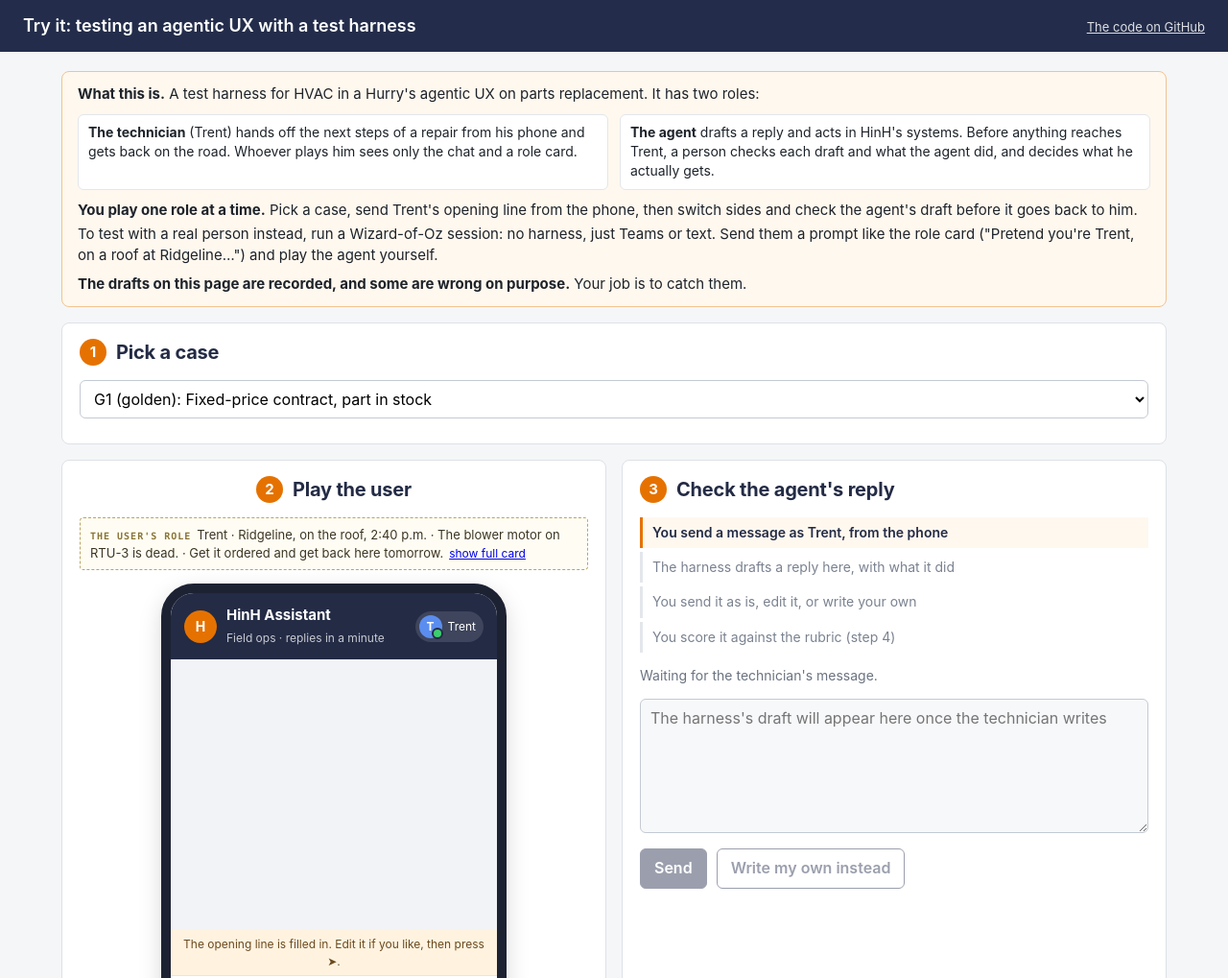
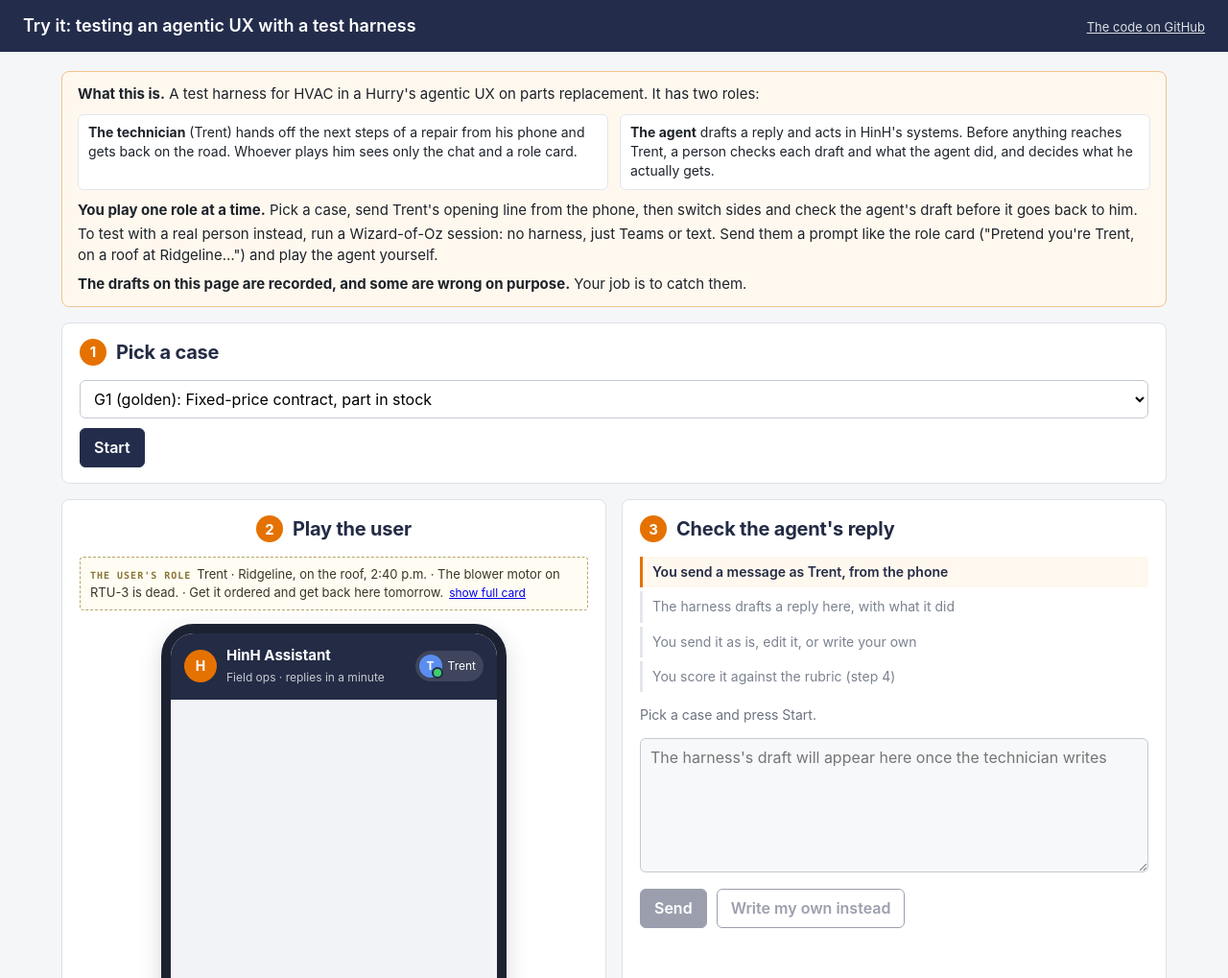
Before and after one commit to alexcowan/hinh-agent-harness, a website: page docs/index.html in a window 1280 px wide. Shown: the top 1019 px of the page at 96% size. Drawn offline with Linux system fonts and the light colour scheme.

Commit message:
Demo: pick a case, then press Start (matches the test page)
Co-Authored-By: Claude Opus 5.5 <noreply@anthropic.com>
Claude-Session: https://claude.ai/code/session_01AwAYW863vseUeFMmzZFPMm

```diff
--- a/docs/index.html
+++ b/docs/index.html
@@ -80,7 +80,7 @@
   <div class="card wiz">
     <h2><span class="step">1</span>Pick a case</h2>
     <select id="case"></select>
-    <div class="row"><button class="secondary hidden" id="reset">Restart this case</button></div>
+    <div class="row"><button id="reset">Start</button></div>
   </div>
 
   <div class="cols">
@@ -217,23 +217,23 @@ function pick() {
   $('fullCard').addEventListener('click', (e) => { e.preventDefault(); $('brief').innerHTML = roleCard(cur, true); });
   reset();
 }
-function reset() {
-  chat = []; renderChat(); broadcast(); phase = 'idle'; $('reset').classList.add('hidden'); if (cur) delete cur._laterUsed;
+function reset(start) {
+  chat = []; renderChat(); broadcast(); phase = start ? 'idle' : 'waiting'; if (cur) delete cur._laterUsed;
   $('reply').value = ''; $('trace').innerHTML = ''; $('traceBox').classList.add('hidden'); $('laterWrap').classList.add('hidden'); $('laterBox').classList.add('hidden');
-  $('scoreCard').classList.add('locked'); $('status').textContent = "Waiting for the technician's message.";
+  $('scoreCard').classList.add('locked'); $('status').textContent = start ? "Waiting for your message as Trent, on the phone." : 'Pick a case and press Start.';
   document.querySelectorAll('#rubric input').forEach((i) => { i.checked = false; i.disabled = true; });
   document.querySelectorAll('#rubric .aiwhy').forEach((w) => { w.textContent = ''; });
   $('good').innerHTML = ''; $('verdict').textContent = '';
   $('reply').disabled = true;
   $('send').disabled = true; $('own').disabled = true; override = false; edited = false; $('mode').textContent = '';
-  if (!isTester && cur) { $('text').value = cur.trigger; $('hint').classList.remove('hidden'); }
+  if (!isTester) { $('text').value = start && cur ? cur.trigger : ''; $('text').disabled = !start; $('tsend').disabled = !start; $('hint').classList.toggle('hidden', !start); }
   flow('msg');
 }
 function flow(k) {
   const order = ['msg', 'draft', 'decide', 'score']; const at = order.indexOf(k);
   document.querySelectorAll('#flow li').forEach((li) => { const i = order.indexOf(li.dataset.k); li.className = i < at ? 'done' : i === at ? 'now' : ''; });
 }
-function say(role, text) { chat.push({ role, text }); renderChat(); broadcast(); $('reset').classList.remove('hidden'); }
+function say(role, text) { chat.push({ role, text }); renderChat(); broadcast(); }
 function grow() { const r = $('reply'); r.style.height = 'auto'; r.style.height = Math.max(140, r.scrollHeight + 4) + 'px'; }
 function mode() { $('mode').textContent = override ? 'Overriding the draft' : edited ? 'Editing the draft' : 'Sending the draft as is'; }
 
@@ -261,7 +261,7 @@ function technicianSays(text) {
 }
 
 $('case').addEventListener('change', pick);
-$('reset').addEventListener('click', reset);
+$('reset').addEventListener('click', () => reset(true));
 $('reply').addEventListener('input', () => { edited = true; grow(); mode(); });
 $('own').addEventListener('click', () => { override = true; edited = true; $('reply').value = ''; $('reply').focus(); mode(); });
 $('send').addEventListener('click', () => {
```
